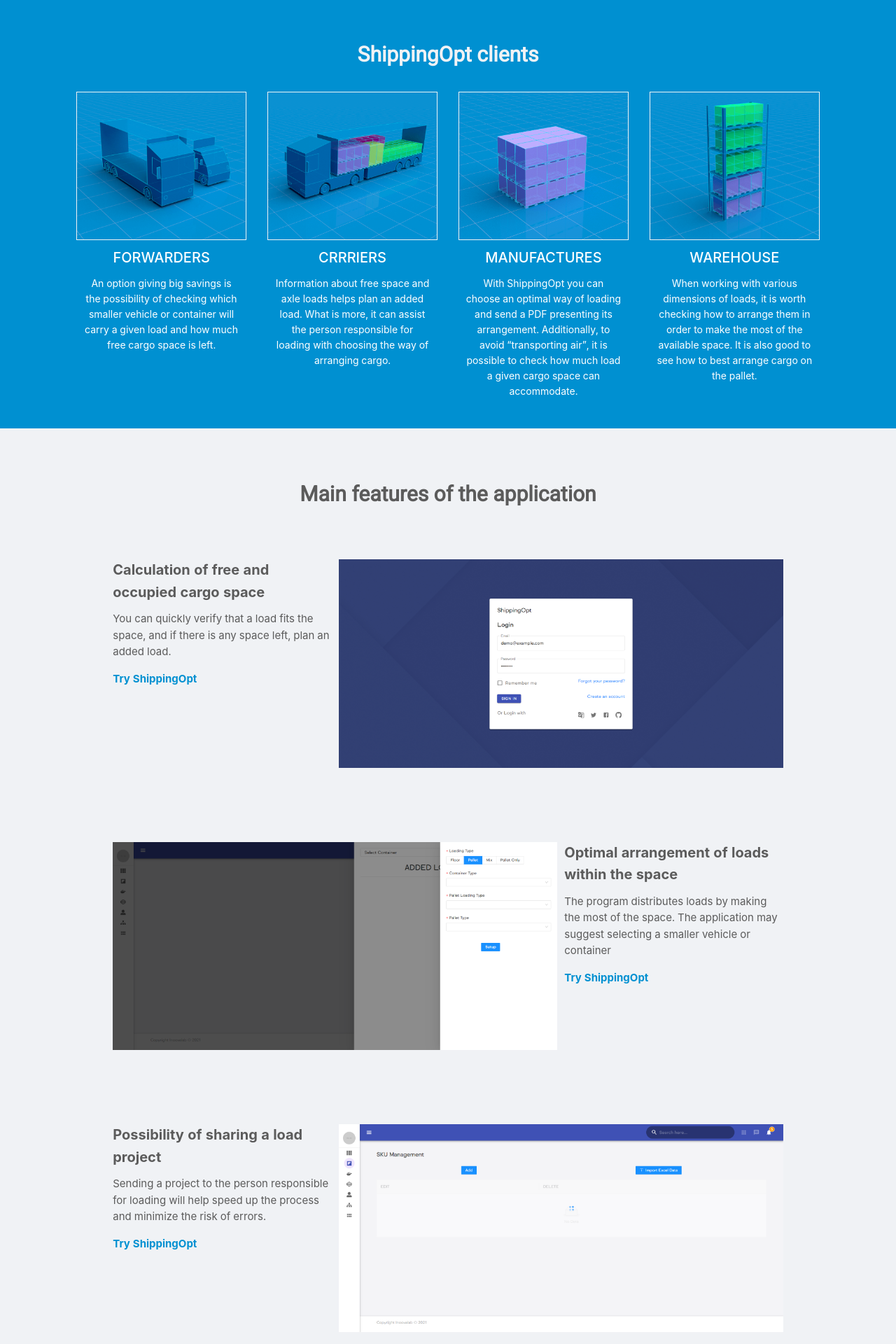
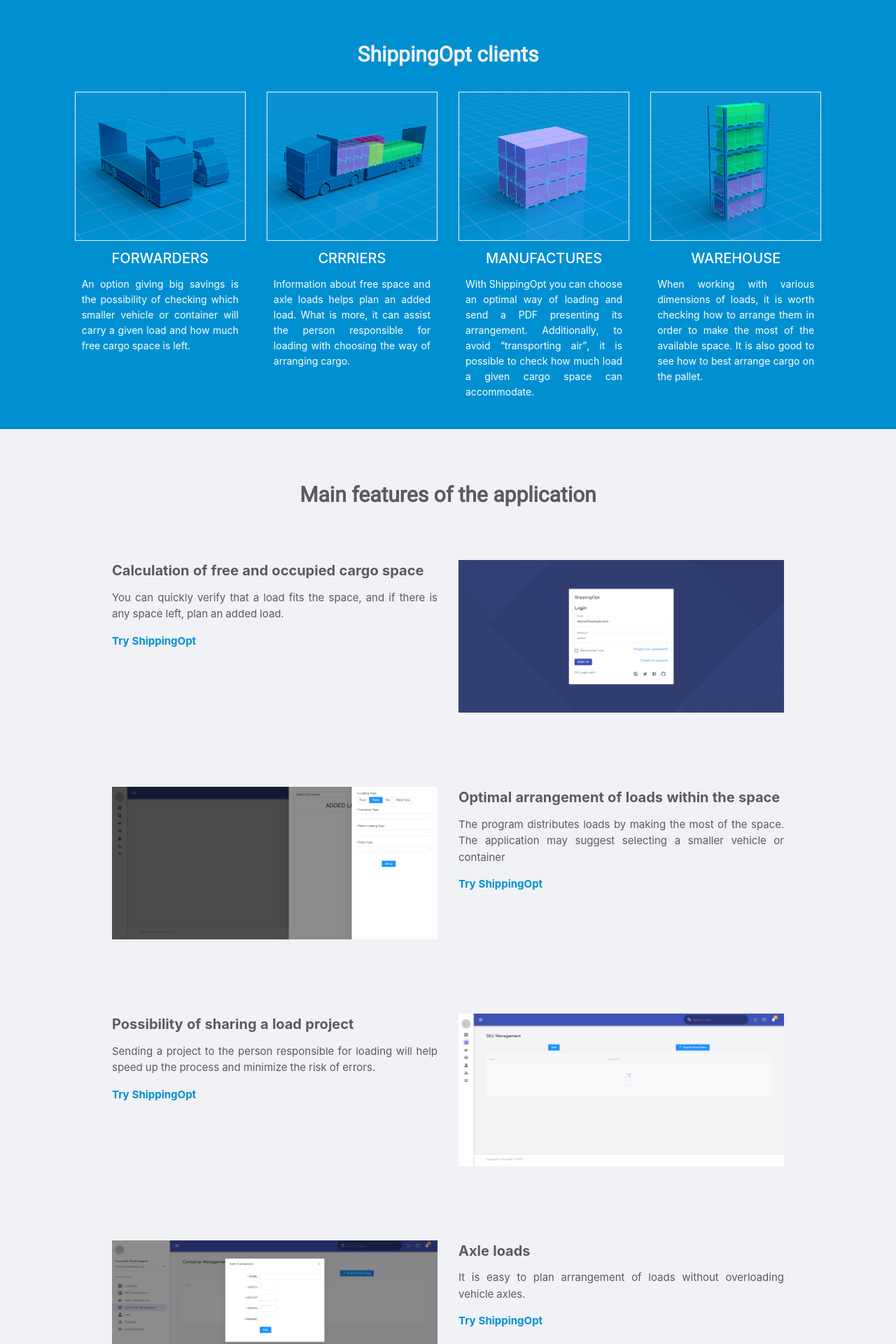
Before and after one commit to SarangaPrabod/ShippingContainerOptimization, a Next.js app: page / in a window 1280 px wide. Shown: the part 540-2460 px from the top of the page at 70% size. Built offline with nearby package versions, Linux system fonts and the light colour scheme.

Commit message:
Responsive 2

```diff
--- a/pages/home.jsx
+++ b/pages/home.jsx
@@ -139,9 +139,10 @@
                                     </Col>
                                 </Row>
 
-                                <Row gutter={[30]} >
-
-                                    <Col span={5} offset={2} >
+                                <Row  >
+                                    <Col span={20} offset={2}>
+                                        <Row gutter={[30]}>
+                                            <Col lg={{ span: 6 }} md={{ span: 12 }}>
                                                 <div >
                                                     <Row className={styles.contImg}>
                                                         <Image src={cont1} />
@@ -149,7 +150,7 @@
                                                     <Row>
                                                         <div style={{ color: "white", textAlign: 'center', padding: '10px' }} >
                                                             <h2 style={{ color: "white", fontSize: "20px" }}>FORWARDERS</h2>
-                                                    <p>An option giving big savings is the possibility of checking
+                                                            <p style={{ textAlign: 'justify' }}>An option giving big savings is the possibility of checking
                                                                 which smaller vehicle or container will carry a given load
                                                                 and how much free cargo space is left.</p>
                                                         </div>
@@ -157,7 +158,7 @@
                                                 </div>
                                             </Col>
 
-                                    <Col span={5} >
+                                            <Col lg={{ span: 6 }} md={{ span: 12 }}>
                                                 <div >
                                                     <Row className={styles.contImg}>
                                                         <Image src={cont2} />
@@ -165,7 +166,7 @@
                                                     <Row>
                                                         <div style={{ color: "white", textAlign: 'center', padding: '10px' }} >
                                                             <h2 style={{ color: "white", fontSize: "20px" }}>CRRRIERS</h2>
-                                                    <p>Information about free space and axle loads helps plan
+                                                            <p style={{ textAlign: 'justify' }}>Information about free space and axle loads helps plan
                                                                 an added load. What is more, it can assist the person
                                                                 responsible for loading with choosing the way of arranging
                                                                 cargo.</p>
@@ -174,7 +175,7 @@
                                                 </div>
                                             </Col>
 
-                                    <Col span={5} >
+                                            <Col lg={{ span: 6 }} md={{ span: 12 }}>
                                                 <div >
                                                     <Row className={styles.contImg}>
                                                         <Image src={cont3} />
@@ -182,7 +183,7 @@
                                                     <Row>
                                                         <div style={{ color: "white", textAlign: 'center', padding: '10px' }} >
                                                             <h2 style={{ color: "white", fontSize: "20px" }}>MANUFACTURES</h2>
-                                                    <p>With ShippingOpt you can choose an optimal way of loading and
+                                                            <p style={{ textAlign: 'justify' }}>With ShippingOpt you can choose an optimal way of loading and
                                                                 send a PDF presenting its arrangement. Additionally, to
                                                                 avoid “transporting air”, it is possible to check
                                                                 how much load a given cargo space can accommodate.</p>
@@ -191,7 +192,7 @@
                                                 </div>
                                             </Col>
 
-                                    <Col span={5}>
+                                            <Col lg={{ span: 6 }} md={{ span: 12 }}>
                                                 <div style={{ padding: '0 0 40px 0' }} >
                                                     <Row className={styles.contImg}>
                                                         <Image src={cont4} />
@@ -199,7 +200,7 @@
                                                     <Row>
                                                         <div style={{ color: "white", textAlign: 'center', padding: '10px' }} >
                                                             <h2 style={{ color: "white", fontSize: "20px" }}>WAREHOUSE</h2>
-                                                    <p>When working with various dimensions of loads, it
+                                                            <p style={{ textAlign: 'justify' }}>When working with various dimensions of loads, it
                                                                 is worth checking how to arrange them in
                                                                 order to make the most of the available space.
                                                                 It is also good to see how to best arrange cargo
@@ -208,6 +209,14 @@
                                                     </Row>
                                                 </div>
                                             </Col>
+
+
+                                        </Row>
+
+
+                                    </Col>
+
+
                                 </Row>
                             </div>
                         </section>
@@ -224,13 +233,15 @@
                                 </Row>
                             </div>
 
+                            <Row >
+                                <Col span={18} offset={3}>
                                     <div style={{ padding: '50px 0px 50px 0px' }}>
-                                <Row gutter={10}>
-                                    <Col span={6} offset={3}>
+                                        <Row gutter={30}>
+                                            <Col lg={{ span: 12 }} md={{ span: 24 }}>
                                                 <div className={styles.divFeature} >
                                                     <h2 style={{ color: "#5B5B5B", fontSize: "20px", fontWeight: 'bolder' }}>Calculation of
                                                         free and occupied cargo space</h2>
-                                            <p>You can quickly verify that a load fits the space,
+                                                    <p style={{ textAlign: 'justify' }}>You can quickly verify that a load fits the space,
                                                         and if there is any space left, plan an added load.
                                                     </p>
                                                     <a className={styles.hoverUnderlineAnimation} href="#">
@@ -238,23 +249,23 @@
                                                 </div>
 
                                             </Col>
-                                    <Col span={12}>
+                                            <Col lg={{ span: 12 }} md={{ span: 24 }}>
                                                 <Image src={one} />
                                             </Col>
                                         </Row>
                                     </div>
 
                                     <div style={{ padding: '50px 0px 50px 0px' }}>
-                                <Row gutter={10}>
+                                        <Row gutter={30}>
 
-                                    <Col span={12} offset={3}>
+                                            <Col lg={{ span: 12 }} md={{ span: 24 }}>
                                                 <Image src={two} />
                                             </Col>
-                                    <Col span={6} >
+                                            <Col lg={{ span: 12 }} md={{ span: 24 }}>
                                                 <div className={styles.divFeature} >
                                                     <h2 style={{ color: "#5B5B5B", fontSize: "20px", fontWeight: 'bolder' }}>Optimal arrangement of
                                                         loads within the space</h2>
-                                            <p>The program distributes loads by making the most of the space.
+                                                    <p style={{ textAlign: 'justify' }}>The program distributes loads by making the most of the space.
                                                         The application may suggest selecting a smaller vehicle or container
                                                     </p>
                                                     <a className={styles.hoverUnderlineAnimation} href="#">
@@ -266,11 +277,11 @@
                                     </div>
 
                                     <div style={{ padding: '50px 0px 50px 0px' }}>
-                                <Row gutter={10}>
-                                    <Col span={6} offset={3}>
+                                        <Row gutter={30}>
+                                            <Col lg={{ span: 12 }} md={{ span: 24 }}>
                                                 <div className={styles.divFeature} >
                                                     <h2 style={{ color: "#5B5B5B", fontSize: "20px", fontWeight: 'bolder' }}>Possibility of sharing a load project</h2>
-                                            <p>Sending a project to the person responsible for loading will help speed up the process and minimize
+                                                    <p style={{ textAlign: 'justify' }}>Sending a project to the person responsible for loading will help speed up the process and minimize
                                                         the risk of errors.
                                                     </p>
                                                     <a className={styles.hoverUnderlineAnimation} href="#">
@@ -278,22 +289,22 @@
                                                 </div>
 
                                             </Col>
-                                    <Col span={12}>
+                                            <Col lg={{ span: 12 }} md={{ span: 24 }}>
                                                 <Image src={three} />
                                             </Col>
                                         </Row>
                                     </div>
 
                                     <div style={{ padding: '50px 0px 50px 0px' }}>
-                                <Row gutter={10}>
+                                        <Row gutter={30}>
 
-                                    <Col span={12} offset={3}>
+                                            <Col lg={{ span: 12 }} md={{ span: 24 }}>
                                                 <Image src={four} />
                                             </Col>
-                                    <Col span={6} >
+                                            <Col lg={{ span: 12 }} md={{ span: 24 }} >
                                                 <div className={styles.divFeature} >
                                                     <h2 style={{ color: "#5B5B5B", fontSize: "20px", fontWeight: 'bolder' }}>Axle loads</h2>
-                                            <p>It is easy to plan arrangement of loads without overloading vehicle axles.
+                                                    <p style={{ textAlign: 'justify' }}>It is easy to plan arrangement of loads without overloading vehicle axles.
                                                     </p>
                                                     <a className={styles.hoverUnderlineAnimation} href="#">
                                                         <b>Try ShippingOpt</b></a>
@@ -302,6 +313,11 @@
                                             </Col>
                                         </Row>
                                     </div>
+
+                                </Col>
+
+                            </Row>
+
                         </section>
 
                         {/* Section 5 */}
@@ -318,9 +334,8 @@
                                 <div style={{ padding: '30px 0px 80px 0px' }}>
                                     <Row>
                                         <Col span={12} offset={6}>
-                                            <div style={{ textAlign: "center" }}>
-                                                <ReactPlayer url="https://youtu.be/kj7ixi2lqF4" />
-                                            </div>
+                                            <ReactPlayer
+                                                width="100%" url="https://youtu.be/kj7ixi2lqF4" />
                                         </Col>
                                     </Row>
                                 </div>
@@ -332,7 +347,7 @@
                             <div style={{ padding: '0px 0px 100px 0px' }}>
                                 <div style={{ padding: '0px 0px 50px 0px' }}>
                                     <Row>
-                                        <Col span={24}>
+                                        <Col span={20} offset={2}>
                                             <div className={styles.hedingWhite} >
                                                 Differences between demo and PRO version
                                             </div>
@@ -344,8 +359,10 @@
 
 
                                 <div >
-                                    <Row gutter={15} style={{ textAlign: "center" }}>
-                                        <Col span={8} offset={4}>
+                                    <Row>
+                                        <Col span={16} offset={4}>
+                                            <Row gutter={50} style={{ textAlign: "center" }}>
+                                                <Col lg={{ span: 12 }} md={{ span: 24 }} style={{ padding: '0 0px 40px 0' }}>
                                                     <div class={styles.card1}>
                                                         <div>
                                                             <Row>
@@ -436,7 +453,8 @@
                                                                         <hr className={styles.hr} />
                                                                     </div>
 
-                                                            <div style={{ padding: '113px 0px 20px 0px' }}>
+
+                                                                    <div style={{ padding: '111px 0px 20px 0px' }}>
                                                                         <Button shape="round" className={styles.btn} >
                                                                             Sign up
                                                                         </Button>
@@ -448,7 +466,7 @@
                                                     </div>
                                                 </Col>
 
-                                        <Col span={8} >
+                                                <Col lg={{ span: 12 }} md={{ span: 24 }}>
                                                     <div class={styles.card2}>
                                                         <div>
                                                             <Row>
@@ -585,6 +603,10 @@
                                                     </div>
                                                 </Col>
                                             </Row>
+                                        </Col>
+
+                                    </Row>
+
                                 </div>
                             </div>
                         </section>
@@ -596,7 +618,7 @@
 
                                 <div style={{ padding: '0px 0px 20px 0' }}>
                                     <Row >
-                                        <Col span={24}>
+                                        <Col span={20} offset={2}>
                                             <div className={styles.hedingWhite} style={{ color: "#0076BE" }} >
                                                 <p> Price list for version &nbsp;<BsFillInboxesFill /> ShippingOpt
                                                     <Text style={{ color: 'chocolate' }}> Pro </Text></p>
@@ -605,10 +627,14 @@
                                     </Row>
                                 </div>
 
+
+                                <Row>
+                                    <Col span={20} offset={2}>
                                         <div style={{ padding: '0px 0px 100px 0' }} >
                                             <Row gutter={15}>
 
-                                        <Col span={5} offset={2} >
+                                                <Col lg={{ span: 6 }} md={{ span: 12 }} sm={{ span: 12 }} xs={{ span: 24 }}
+                                                    style={{ padding: '0 0 20px' }}>
 
                                                     <div className={styles.sec7} >
                                                         <Row >
@@ -669,7 +695,8 @@
 
                                                 </Col>
 
-                                        <Col span={5} >
+                                                <Col lg={{ span: 6 }} md={{ span: 12 }} sm={{ span: 12 }} xs={{ span: 24 }}
+                                                    style={{ padding: '0 0 20px' }}>
 
                                                     <div className={styles.sec7} >
                                                         <Row >
@@ -744,7 +771,8 @@
 
                                                 </Col>
 
-                                        <Col span={5}>
+                                                <Col lg={{ span: 6 }} md={{ span: 12 }} sm={{ span: 12 }} xs={{ span: 24 }}
+                                                    style={{ padding: '0 0 20px' }}>
 
                                                     <div className={styles.sec7} >
                                                         <Row >
@@ -819,7 +847,8 @@
 
                                                 </Col>
 
-                                        <Col span={5}>
+                                                <Col lg={{ span: 6 }} md={{ span: 12 }} sm={{ span: 12 }} xs={{ span: 24 }}
+                                                    style={{ padding: '0 0 20px' }}>
 
                                                     <div className={styles.sec7} >
                                                         <Row >
@@ -894,12 +923,11 @@
 
                                                 </Col>
 
-
-
-
-
                                             </Row>
                                         </div>
+                                    </Col>
+                                </Row>
+
                             </div>
                         </section>
 
@@ -914,9 +942,12 @@
                                     </Col>
                                 </Row>
 
+                                <Row >
+                                    <Col span={16} offset={4}>
                                         <Row gutter={15}>
 
-                                    <Col span={8} offset={4}>
+                                            <Col lg={{ span: 12 }} md={{ span: 24 }} xs={{ span: 24 }}
+                                                style={{ padding: '0px 0px 30px 0px' }}>
                                                 <Row align='middle' style={{ padding: '0px 0px 20px 0px' }}>
 
                                                     <Col span={3}>
@@ -968,14 +999,14 @@
                                                 </Row>
                                             </Col>
 
-                                    <Col span={8}>
+                                            <Col lg={{ span: 12 }} md={{ span: 24 }} xs={{ span: 24 }}>
                                                 <Row style={{ padding: '0px 0px 20px 0px' }}>
                                                     Do you need more information?<br />
                                                     Fill out the form, we will contact you soon.
                                                 </Row>
 
-                                        <Row>
-                                            <Col span={24}>
+                                                <Row >
+                                                    <Col span={24} >
                                                         <Form onFinish={onFinish} validateMessages={validateMessages}>
                                                             <Form.Item
                                                                 name={['name']}
@@ -1022,6 +1053,9 @@
 
                                         </Row>
 
+                                    </Col>
+                                </Row>
+
                             </div>
                         </section>
                     </div>
--- a/pages/index.js
+++ b/pages/index.js
@@ -1,13 +1,11 @@
 import Home1 from './home'
 import Header from './header'
 import Footer from './footer'
-import Headder from './headder'
 
 export default function Home() {
   return (
     <>
 
-      {/* <Headder/> */}
       <Header/>
       <Home1/>
       <Footer/>
--- a/styles/Home.module.css
+++ b/styles/Home.module.css
@@ -113,6 +113,7 @@
 .divFeature{
     color: #5B5B5B;
     font-size:15px;
+    padding: 0 0 30px;
 }
 
 .hoverUnderlineAnimation {
@@ -151,6 +152,7 @@
       background-color: #dbf9ff;
       border-radius: 10px;
       box-shadow: 0 4px 8px 0 rgba(0, 0, 0, 0.2), 0 6px 20px 0 rgba(0, 0, 0, 0.19);
+      height: 550px;
   }
 
   .card1Header{
@@ -187,6 +189,7 @@
     background-color: #9545F7;
     border-radius: 10px;
     box-shadow: 0 4px 8px 0 rgba(0, 0, 0, 0.2), 0 6px 20px 0 rgba(0, 0, 0, 0.19);
+    height: 550px;
 }
 
 .card2Header{
@@ -220,6 +223,7 @@
     text-align: center;
     background-color: #F0F2F5;
     border-radius: 10px;
+    height: 440px;
     box-shadow: 0 4px 8px 0 rgba(0, 0, 0, 0.2), 0 6px 20px 0 rgba(0, 0, 0, 0.19);
 }
 
@@ -236,13 +240,13 @@
 }
 
 .contact{
-  padding: 60px 0px 60px 0px;
+  padding: 60px 0px 30px 0px;
   background-color: #033E86;
   font-size: 15px;
   font-weight:normal;
   color: #F0F2F5;
   font-family: 'Roboto', sans-serif;
-  height: 100vh;
+
 }
 
 .link2{
```
Lines whose indentation alone changed are shown as unchanged.
